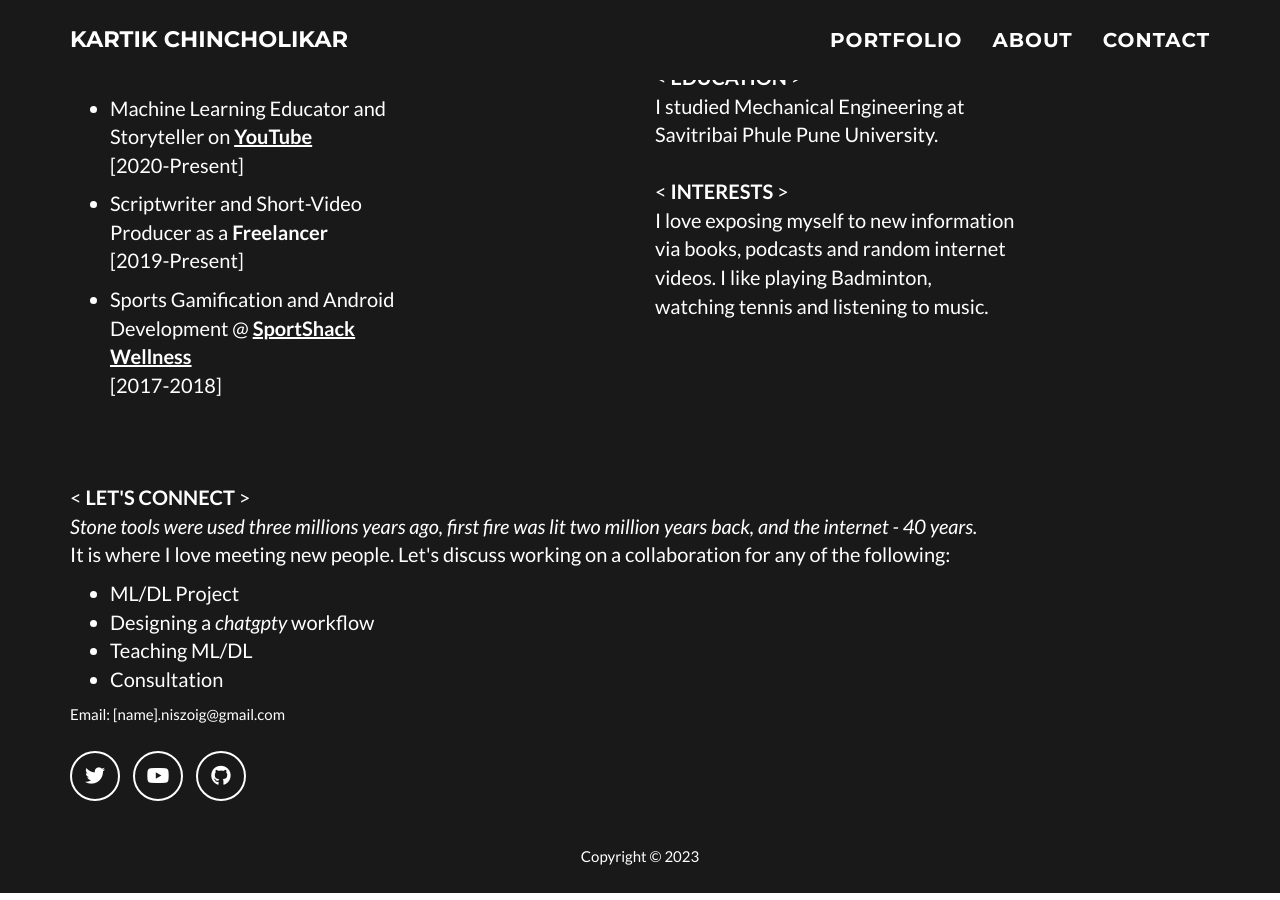
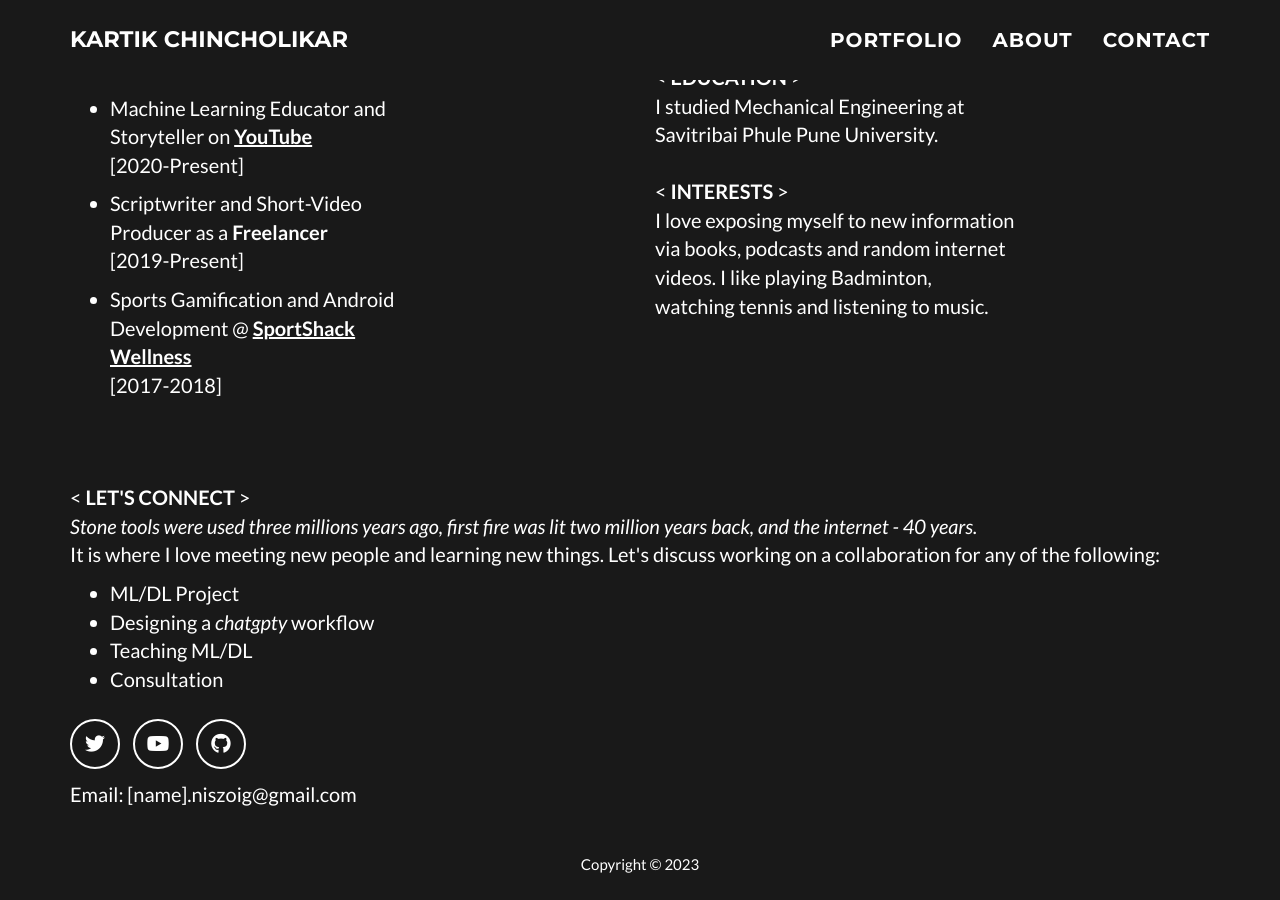
Before and after one commit to kartikchincholikar/kartikchincholikar.github.io, a Jekyll site: the page built from _posts/2014-07-17-Simulations in Statistical Learning Theory.markdown, in a window 1280 px wide and 900 px high, scrolled down 893 px. Built offline with Jekyll 4.4.1, drawn with Linux system fonts in a browser that asks for light colours.

Commit message:
Update contact_static.html

```diff
--- a/_includes/contact_static.html
+++ b/_includes/contact_static.html
@@ -5,14 +5,13 @@
       <div class="col-lg-12">
         <p><<b> LET'S CONNECT </b>><br>
         <i>Stone tools were used three millions years ago, first fire was lit two million years back, and the internet - 40 years.</i><br>
-        It is where I love meeting new people. Let's discuss working on a collaboration for any of the following:<br>
+        It is where I love meeting new people and learning new things. Let's discuss working on a collaboration for any of the following:<br>
         <ul>
           <li>ML/DL Project</li>
           <li>Designing a <i>chatgpty</i> workflow</li>
           <li>Teaching ML/DL</li>
           <li>Consultation</li>
         </ul>
-        Email: [name].niszoig@gmail.com
         </p>
         <ul class="list-inline">
           {% for network in site.social %}
```
Also changed, not shown: other parts of _includes/contact_static.html (+1 -0 lines).
